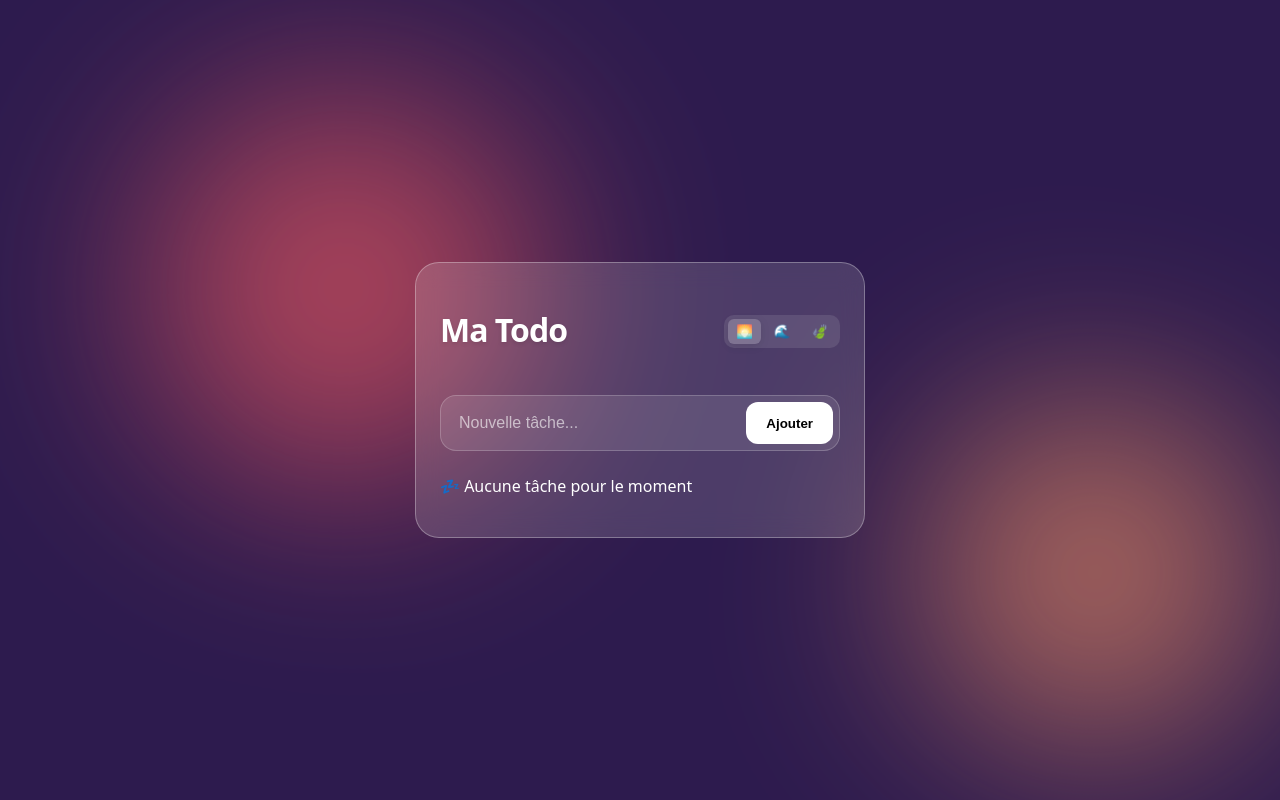
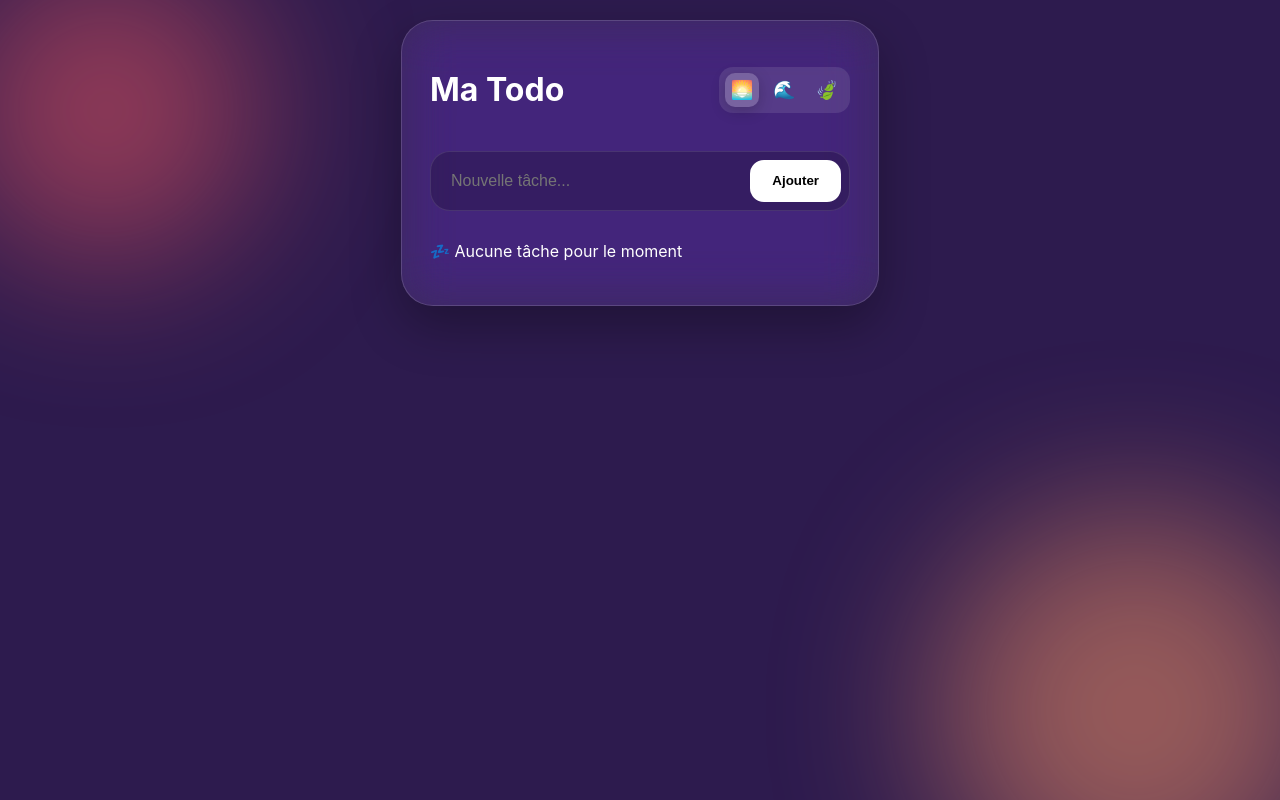
Before and after one commit to His000ka/Todolist_pwa, a React (Vite) app in the folder frontend-todolist-pwa/: page / in a window 1280 px wide. Built offline with nearby package versions, Linux system fonts and the light colour scheme.

Commit message:
update css

```diff
--- a/frontend-todolist-pwa/src/App.css
+++ b/frontend-todolist-pwa/src/App.css
@@ -1,22 +1,90 @@
-h1 {
-  font-weight: 800;
-  letter-spacing: -1px;
-  margin-bottom: 24px;
-  text-shadow: 0 2px 4px rgba(0,0,0,0.1);
+/* --- CONFIGURATION DES THEMES --- */
+.theme-sunset { --main-bg: #2d1b4e; --orbe-1: #ff5e62; --orbe-2: #ff9966; --accent: #ff5e62; }
+.theme-ocean { --main-bg: #1a2a6c; --orbe-1: #5edfff; --orbe-2: #3a1c71; --accent: #5edfff; }
+.theme-emerald { --main-bg: #064e3b; --orbe-1: #10b981; --orbe-2: #3b82f6; --accent: #10b981; }
+
+/* --- LE FIX ULTIME POUR LE FOND BLANC --- */
+html {
+  /* On lie la couleur de fond du navigateur à la variable du thème */
+  background-color: var(--main-bg);
+  transition: background-color 0.5s ease;
 }
 
+body {
+  margin: 0;
+  padding: 0;
+  width: 100%;
+  /* On utilise dvh pour que l'app s'adapte parfaitement avec le clavier iOS */
+  min-height: 100dvh;
+  font-family: 'Inter', system-ui, -apple-system, sans-serif;
+  background-color: var(--main-bg);
+  overscroll-behavior: none; /* Bloque le rebond blanc élastique */
+}
+
+/* --- LE WRAPPER --- */
+.app-wrapper {
+  position: relative;
+  width: 100%;
+  min-height: 100dvh;
+  display: flex;
+  justify-content: center;
+  align-items: flex-start; /* Aligné en haut pour laisser de la place au clavier */
+  padding: calc(env(safe-area-inset-top) + 20px) 20px env(safe-area-inset-bottom) 20px;
+  box-sizing: border-box;
+  overflow-x: hidden;
+}
+
+/* --- GLASSMORPHISM CONTAINER --- */
+.app-container {
+  position: relative;
+  z-index: 2;
+  width: 100%;
+  max-width: 420px;
+  background: rgba(255, 255, 255, 0.07); /* Plus subtil */
+  backdrop-filter: blur(25px) saturate(180%);
+  -webkit-backdrop-filter: blur(25px) saturate(180%);
+  border-radius: 32px;
+  border: 1px solid rgba(255, 255, 255, 0.15);
+  box-shadow: 0 20px 50px rgba(0, 0, 0, 0.3);
+  padding: 28px;
+  color: white;
+  /* Animation de l'agrandissement du container */
+  transition: all 0.4s cubic-bezier(0.23, 1, 0.32, 1);
+}
+
+/* --- ANIMATION DES TACHES (AJOUT) --- */
+.task-item {
+  animation: taskPopIn 0.4s cubic-bezier(0.175, 0.885, 0.32, 1.275) forwards;
+  list-style: none;
+  background: rgba(255, 255, 255, 0.1);
+  border: 1px solid rgba(255, 255, 255, 0.05);
+  padding: 16px;
+  border-radius: 18px;
+  display: flex;
+  justify-content: space-between;
+  align-items: center;
+  margin-bottom: 12px;
+  backdrop-filter: blur(10px);
+}
+
+@keyframes taskPopIn {
+  0% { opacity: 0; transform: scale(0.8) translateY(20px); }
+  100% { opacity: 1; transform: scale(1) translateY(0); }
+}
+
+/* --- INPUT GROUP STYLÉ --- */
 .input-group {
   display: flex;
-  gap: 8px; /* Espace entre l'input et le bouton */
-  background: rgba(255, 255, 255, 0.1);
-  padding: 6px;
-  border-radius: 16px;
-  border: 1px solid rgba(255, 255, 255, 0.2);
-  margin-bottom: 24px;
+  gap: 10px;
+  background: rgba(0, 0, 0, 0.2);
+  padding: 8px;
+  border-radius: 20px;
+  border: 1px solid rgba(255, 255, 255, 0.1);
+  margin-bottom: 30px;
 }
 
 .input-group input {
-  flex: 1; /* L'input prend toute la place restante */
+  flex: 1;
   background: transparent;
   border: none;
   padding: 12px;
@@ -24,140 +92,65 @@ h1 {
   font-size: 16px;
   outline: none;
 }
+
 .btn-add {
   background: white;
   color: black;
   border: none;
-  padding: 0 20px;
-  border-radius: 12px;
-  font-weight: 600;
+  padding: 0 22px;
+  border-radius: 14px;
+  font-weight: 700;
   cursor: pointer;
-  transition: transform 0.2s;
-  width: auto; /* Annule le width 100% précédent */
+  transition: all 0.2s ease;
 }
 
-input {
-  width: 100%;
-  padding: 14px;
+.btn-add:active { transform: scale(0.95); opacity: 0.9; }
 
-  border-radius: 12px;
-  border: 1px solid rgba(255, 255, 255, 0.3);
-  outline: none;
-
-  background: rgba(255, 255, 255, 0.2);
-  color: #0f172a;
-
-  font-size: 16px;
-  outline: none;
-  transition: 0.3;
+/* --- BACKGROUND ANIMATION --- */
+.bg-animation {
+  position: fixed;
+  inset: 0;
+  z-index: 1;
+  pointer-events: none;
 }
 
-input:focus {
-  background: rgba(255, 255, 255, 0.3);
-  box-shadow: white;
+.orbe {
+  position: absolute;
+  filter: blur(80px);
+  border-radius: 50%;
+  opacity: 0.5;
+  animation: float 25s infinite alternate ease-in-out;
 }
 
-input::placeholder {
-  color: rgba(255, 255, 255, 0.6);
+.orbe-1 { width: 300px; height: 300px; background: var(--orbe-1); top: -50px; left: -50px; }
+.orbe-2 { width: 400px; height: 400px; background: var(--orbe-2); bottom: -100px; right: -50px; }
+
+@keyframes float {
+  from { transform: translate(0, 0) scale(1); }
+  to { transform: translate(60px, 100px) scale(1.1); }
 }
 
-button {
-  width: 100%;
-  padding: 14px;
+/* --- THEME SELECTOR --- */
+.theme-selector {
+  display: flex;
+  gap: 8px;
+  background: rgba(255, 255, 255, 0.1);
+  padding: 6px;
   border-radius: 14px;
-  border: none;
-  cursor: pointer;
-  box-sizing: border-box;
-  background: white;
-  color: rgb(0, 0, 0);
-  font-weight: 600;
-
-  transition: transform 0.1s ease, opacity 0.2s ease;
 }
 
-button:hover {
-  transform: scale(1.02);
+.theme-selector button {
+  background: transparent;
+  border: none;
+  font-size: 18px;
+  padding: 6px;
+  border-radius: 10px;
+  cursor: pointer;
+  transition: 0.3s;
+  width: auto;
 }
 
-button:active {
-  transform: scale(0.98);
-  opacity: 0.8;
+.theme-selector button.active {
+  background: rgba(255, 255, 255, 0.2);
+  box-shadow: 0 4px 15px rgba(0,0,0,0.2);
 }
-
-ul {
-  list-style: none;
-  padding: 0;
-}
-
-li {
-  background: rgba(255, 255, 255, 0.1);
-  margin-top: 12px;
-  padding: 16px;
-  border-radius: 16px;
-  display: flex;
-  align-items: center;
-  justify-content: space-between;
-  border: 1px solid rgba(255, 255, 255, 0.1);
-  transition: transform 0.2s;
-}
-
-/* Effet au clic (très important sur mobile) */
-li:active {
-  transform: scale(0.98);
-}
-
-@keyframes fadeIn {
-  from {
-    opacity: 0;
-    transform: translateY(6px);
-  }
-  to {
-    opacity: 1;
-    transform: translateY(0);
-  }
-}
-
-.done {
-  /* color: #00ff15; */
-  opacity: 0.5;
-}
-
-/* --- Task Items --- */
-.task-item {
-  list-style: none;
-  background: rgba(255, 255, 255, 0.08);
-  backdrop-filter: blur(5px);
-  border: 1px solid rgba(255, 255, 255, 0.1);
-  padding: 14px;
-  border-radius: 14px;
-  display: flex;
-  justify-content: space-between;
-  align-items: center;
-  margin-bottom: 10px;
-  transition: 0.3s;
-}
-
-.task-text {
-  flex: 1;
-  cursor: pointer;
-  /* Empêche la sélection de texte gênante sur mobile */
-  user-select: none;
-  -webkit-user-select: none;
-  /* Évite le highlight gris dégeu au clic sur iOS */
-  -webkit-tap-highlight-color: transparent;
-}
-
-.btn-del {
-  width: 40px;
-  height: 40px;
-  padding: 0;
-  display: flex;
-  align-items: center;
-  justify-content: center;
-  background: rgba(255, 255, 255, 0.1);
-  border-radius: 10px;
-}
-
-.btn-add, .btn-del, .theme-selector button {
-  -webkit-tap-highlight-color: transparent;
-}
--- a/frontend-todolist-pwa/src/App.tsx
+++ b/frontend-todolist-pwa/src/App.tsx
@@ -21,6 +21,12 @@ export default function App() {
   useEffect(() => {
     localStorage.setItem("todo_tasks", JSON.stringify(tasks));
   }, [tasks]);
+
+  useEffect(() => {
+    // On applique la classe du thème directement sur l'élément HTML
+    const currentThemeClass = themes[theme as keyof typeof themes].class;
+    document.documentElement.className = currentThemeClass;
+    }, [theme]);
 
   const addTask = () => {
     if (!input.trim()) return;
```
